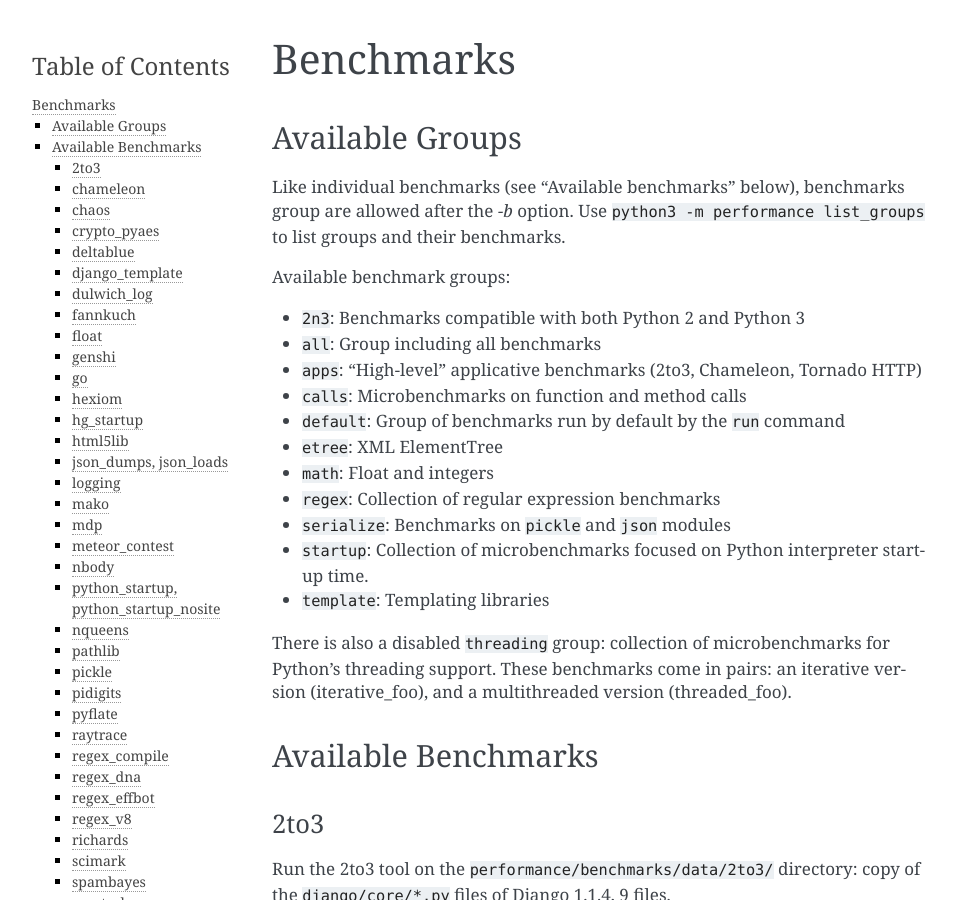
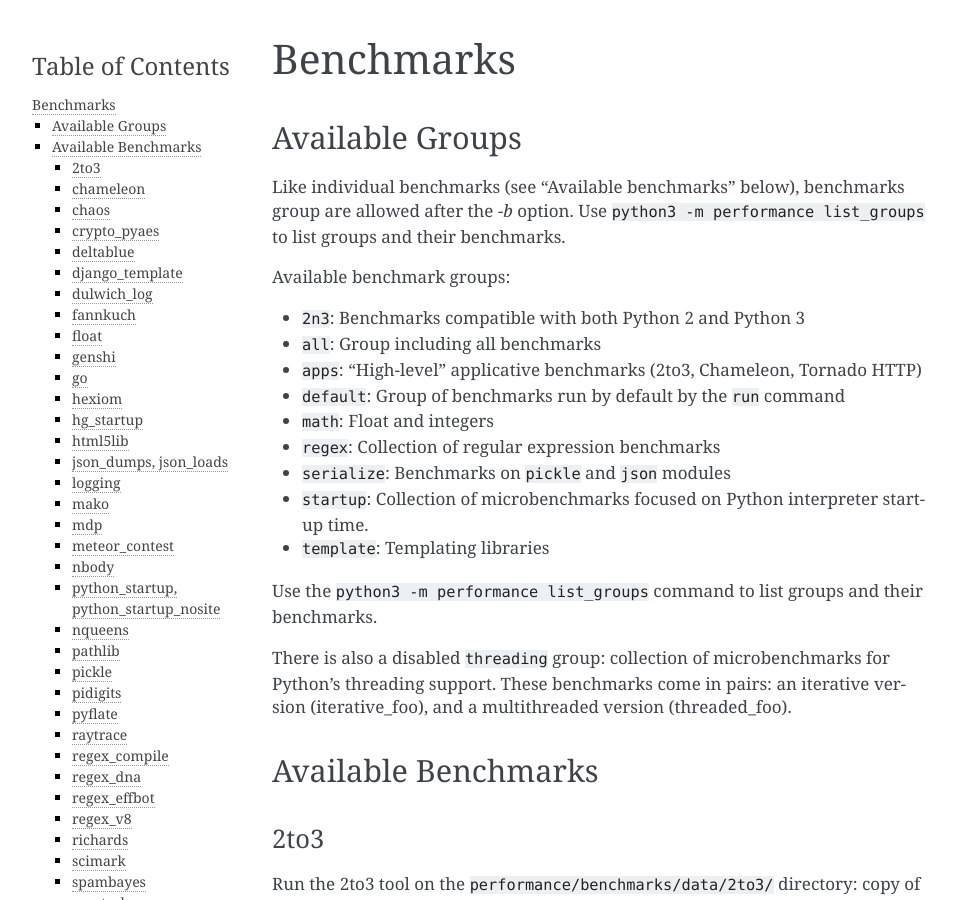
Before and after one commit to python/pyperformance, a Sphinx documentation site: the page built from doc/benchmarks.rst, in a window 1280 px wide and 900 px high. Shown: the whole window, without its empty margins (148-1104 px from the left). Built offline with Sphinx 7.4.7, drawn with Linux system fonts in a browser that asks for light colours.

Commit message:
The calls group has been removed
The "etree" group doesn't exist anymore neither.

```diff
--- a/doc/benchmarks.rst
+++ b/doc/benchmarks.rst
@@ -15,15 +15,16 @@ Available benchmark groups:
 * ``2n3``: Benchmarks compatible with both Python 2 and Python 3
 * ``all``: Group including all benchmarks
 * ``apps``: "High-level" applicative benchmarks (2to3, Chameleon, Tornado HTTP)
-* ``calls``: Microbenchmarks on function and method calls
 * ``default``: Group of benchmarks run by default by the ``run`` command
-* ``etree``: XML ElementTree
 * ``math``: Float and integers
 * ``regex``: Collection of regular expression benchmarks
 * ``serialize``: Benchmarks on ``pickle`` and ``json`` modules
 * ``startup``: Collection of microbenchmarks focused on Python interpreter
   start-up time.
 * ``template``: Templating libraries
+
+Use the ``python3 -m performance list_groups`` command to list groups and their
+benchmarks.
 
 There is also a disabled ``threading`` group: collection of microbenchmarks for
 Python's threading support. These benchmarks come in pairs: an iterative
```
